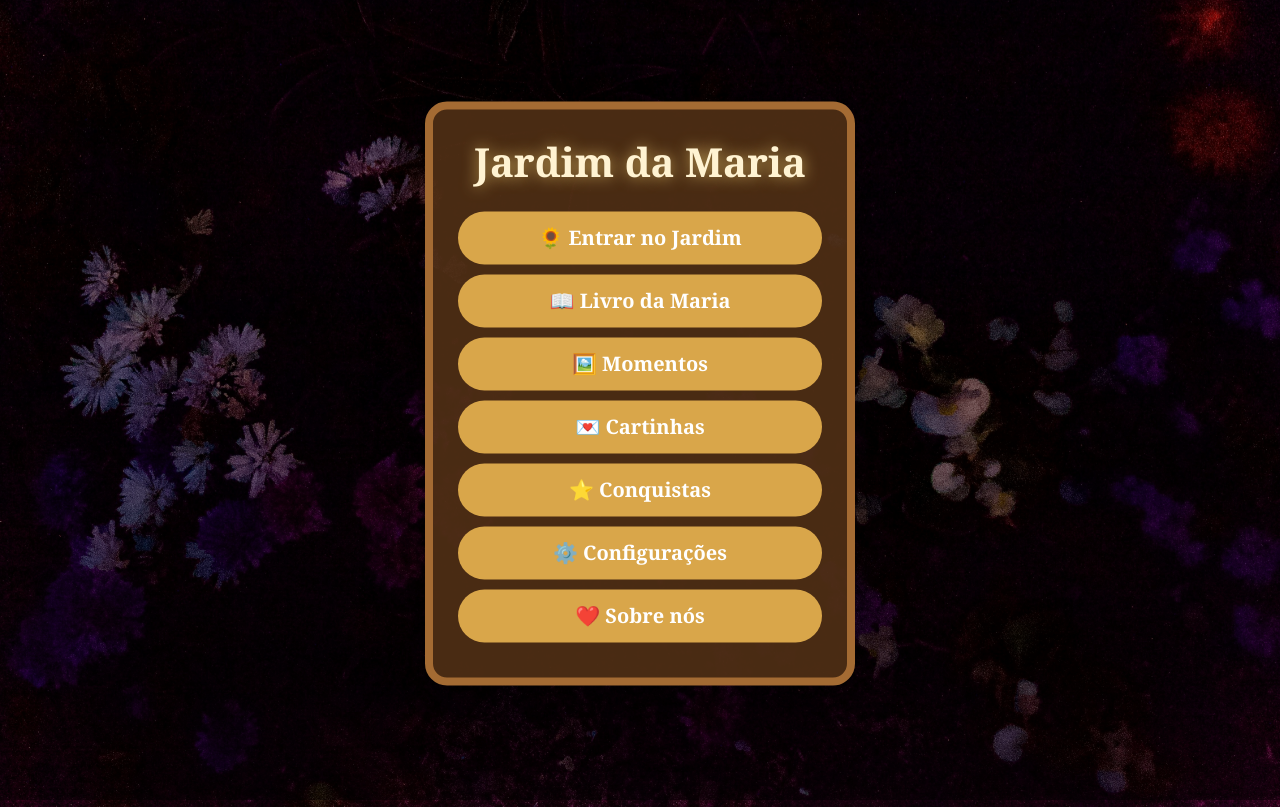
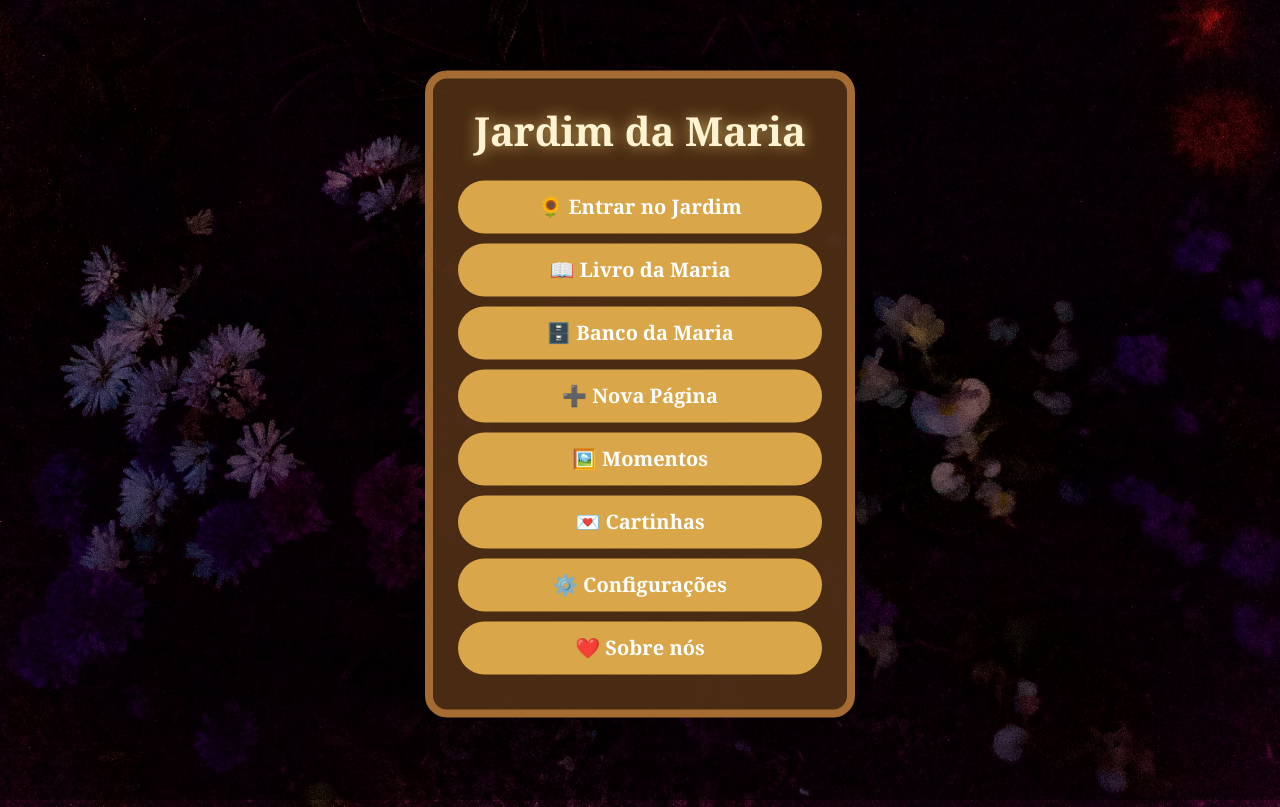
Before and after one commit to Lztexx/Jardim_da_Maria, a Flask app: page /menu in a window 1280 px wide. Run offline with Flask 3, Linux system fonts and the light colour scheme.

Commit message:
Adicionado botão Banco da Maria no menu

```diff
--- a/templates/menu.html
+++ b/templates/menu.html
@@ -33,16 +33,20 @@
             📖 Livro da Maria
         </a>
 
+        <a href="/banco" class="botao">
+            🗄️ Banco da Maria
+        </a>
+
+        <a href="/nova" class="botao">
+            ➕ Nova Página
+        </a>
+
         <a href="/momentos" class="botao">
             🖼️ Momentos
         </a>
 
         <a href="/cartinhas" class="botao">
             💌 Cartinhas
-        </a>
-
-        <a href="/conquistas" class="botao">
-            ⭐ Conquistas
         </a>
 
         <a href="/configuracoes" class="botao">
```
